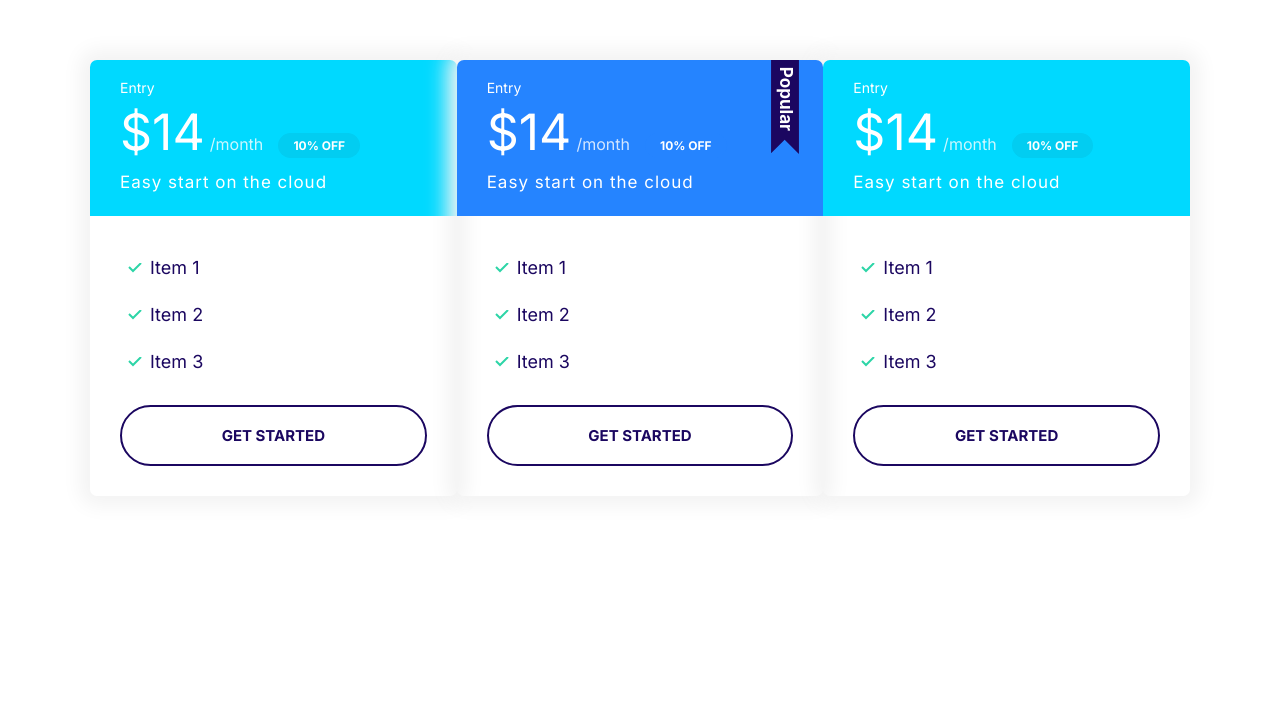
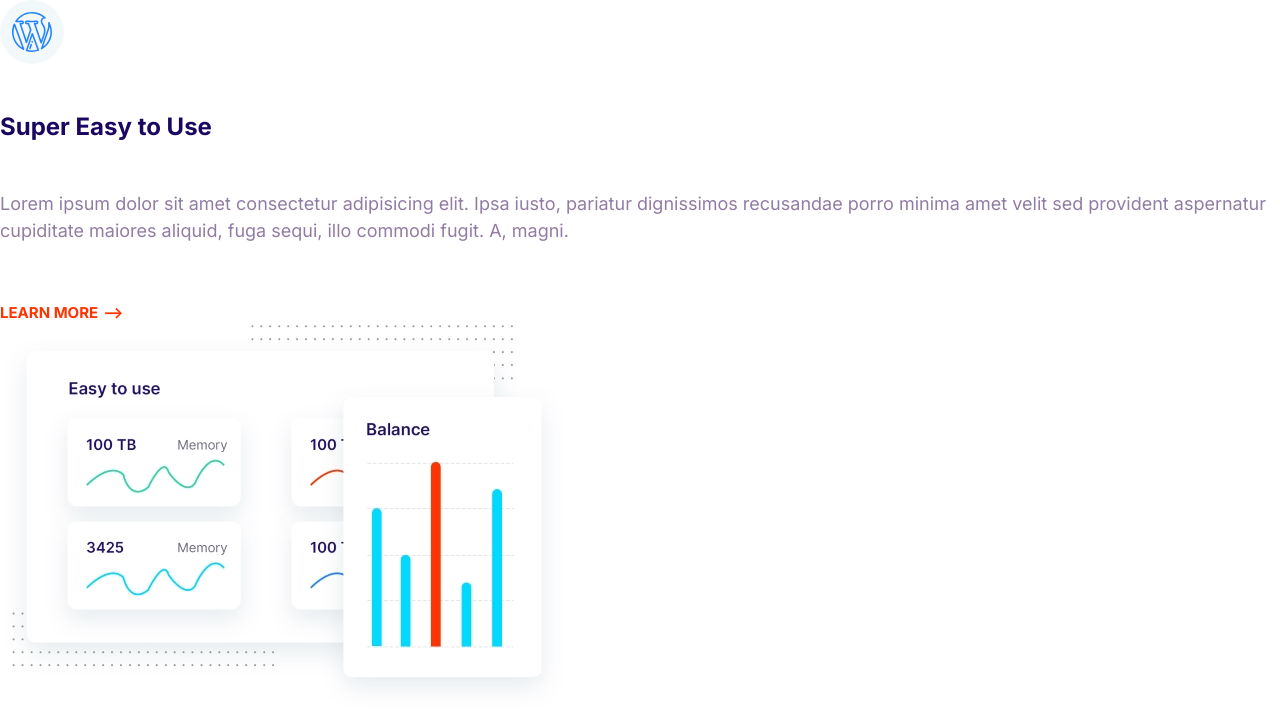
Before and after one commit to wctcprog98/commerce-site, a plain HTML site: page index.html in a window 1280 px wide. Drawn offline with Linux system fonts and the light colour scheme.

Commit message:
setting up feature card, midway point

```diff
--- a/css/styles.css
+++ b/css/styles.css
@@ -341,10 +341,18 @@ text-transform: uppercase;
     color: white;
 }
 
+.card--primary .badge--primary {
+    background: #126de4;
+}
+
 .card--secondary .badge--secondary {
     background: #02cdf1;
 }
 /* Plans */
+
+.plan {
+    transition: transform .2s ease-out;
+}
 
 .plan__name {
     color: #fff;
@@ -375,6 +383,10 @@ text-transform: uppercase;
     margin-bottom: 2rem;
 }
 
+.plan--popular {
+    transform: scale(1.1);
+}
+
 .plan--popular .card__header {
     position: relative;
 }
@@ -386,7 +398,14 @@ text-transform: uppercase;
     position: absolute;
     top: -6px;
     right: 5%;
+}
 
+.plan:hover {
+    transform: scale(1.05);
+}
+
+.plan--popular:hover {
+    transform: scale(1.152);
 }
 
 @media screen and (min-width: 1024px) {
@@ -760,8 +779,16 @@ width: 100%;
     justify-items: center;
     max-width: 700px;
     margin: 3rem auto;
+}
 
+/* Plans Block */
+.block-plans .grid {
+    gap: 8rem 4rem;
+}
 
+.block-plans .card {
+    max-width: 500px;
+    margin: 0 auto;
 }
 
 @media screen and (min-width: 768px) {
@@ -769,3 +796,11 @@ width: 100%;
         grid-template-columns: repeat(auto-fit, minmax(100px, 1fr));
     }
 }
+
+/* Feature */
+.feature {
+    gap: 4rem;
+}
+.feature__heading {
+    margin: 1rem 0;
+}
--- a/index.html
+++ b/index.html
@@ -11,77 +11,28 @@
                                 <link rel="stylesheet" href="css/normalize.css">
                                     <link rel="stylesheet" href="css/styles.css"></head>
                                     <body>
-                                        <section class="block container block-plans">
-                                            <div class="grid grid--1x3">
-                                                <div class="plan">
-                                                    <div class="card card--secondary">
-                                                        <header class="card__header">
-                                                            <h3 class="plan__name">Entry</h3>
-                                                            <span class="plan__price">$14</span>
-                                                            <span class="plan__billing-cycle">/month</span>
-                                                            <span class="badge badge--secondary badge--small">10% OFF</span>
-                                                            <span class="plan__description">Easy start on the cloud</span>
-                                                        </header>
-                                                        <!-- ul.list>li{Item $}*3 -->
-                                                        <div class="card__body">
-                                                            <ul class="list list--tick">
-                                                                <li class="list__item">Item 1</li>
-                                                                <li class="list__item">Item 2</li>
-                                                                <li class="list__item">Item 3</li>
-                                                            </ul>
-                                                            <button class="btn btn--outline btn--block">get started</button>
-                                                        </div>
+                                        <div>
+                                            <article class="grid grid--1X2 feature">
+                                                <span class="icon-container">
+                                                    <svg class="icon icon--primary">
+                                                        <use xlink:href="images/sprite.svg#wordpress"></use>
+                                                    </svg>
+                                                </span>
+                                                <h3 class="feature__heading">Super Easy to Use</h3>
+                                                <p>Lorem ipsum dolor sit amet consectetur adipisicing elit. Ipsa iusto, pariatur dignissimos recusandae porro minima amet velit sed provident aspernatur cupiditate maiores aliquid, fuga sequi, illo commodi fugit. A, magni.</p>
+                                                <a href="#" class="link-arrow">Learn More</a>
+                                            </div>
+                                            <picture>
+                                                <source type="image/webp" srcset="images/easy.webp 1x, images/easy@2x.webp 2x"/>
 
-                                                    </div>
-                                                </div>
-                                                <div class="plan plan--popular">
-                                                    <div class="card card--primary">
-                                                        <header class="card__header">
-                                                            <h3 class="plan__name">Entry</h3>
-                                                            <span class="plan__price">$14</span>
-                                                            <span class="plan__billing-cycle">/month</span>
-                                                            <span class="badge badge--primary badge--small">10% OFF</span>
-                                                            <span class="plan__description">Easy start on the cloud</span>
-                                                        </header>
-                                                        <!-- ul.list>li{Item $}*3 -->
-                                                        <div class="card__body">
-                                                            <ul class="list list--tick">
-                                                                <li class="list__item">Item 1</li>
-                                                                <li class="list__item">Item 2</li>
-                                                                <li class="list__item">Item 3</li>
-                                                            </ul>
-                                                            <button class="btn btn--outline btn--block">get started</button>
-                                                        </div>
+                                                <source type="image/jpg" srcset="images/easy.jpg 1x, images/easy@2x.jpg 2x"/>
 
-                                                    </div>
-                                                </div>
-                                                <div class="plan">
-                                                    <div class="card card--secondary">
-                                                        <header class="card__header">
-                                                            <h3 class="plan__name">Entry</h3>
-                                                            <span class="plan__price">$14</span>
-                                                            <span class="plan__billing-cycle">/month</span>
-                                                            <span class="badge badge--secondary badge--small">10% OFF</span>
-                                                            <span class="plan__description">Easy start on the cloud</span>
-                                                        </header>
-                                                        <!-- ul.list>li{Item $}*3 -->
-                                                        <div class="card__body">
-                                                            <ul class="list list--tick">
-                                                                <li class="list__item">Item 1</li>
-                                                                <li class="list__item">Item 2</li>
-                                                                <li class="list__item">Item 3</li>
-                                                            </ul>
-                                                            <button class="btn btn--outline btn--block">get started</button>
-                                                        </div>
+                                                <img src="images/easy@2x.jpg" alt=""></picture>
 
-                                                    </div>
-                                                </div>
-                                            </div>
-                                        </div>
+                                            </article>
 
-                                    </section>
-                                    <script src="main.js"></script>
+                                            <script src="main.js"></script>
 
+                                        </body>
+                                    </html>
                                 </body>
-                            </html>
-                        </body>
```
Also changed, not shown: components/domain.html (added, +24 -0 lines), images/easy.jpg (added), images/easy.webp (added), images/easy@2x.jpg (added), images/easy@2x.webp (added), 1 other file.
